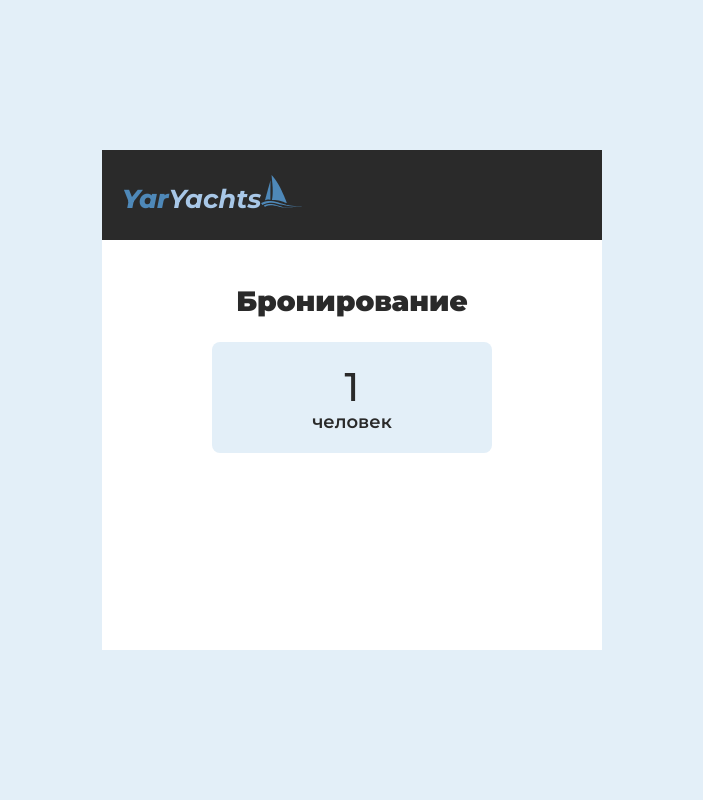
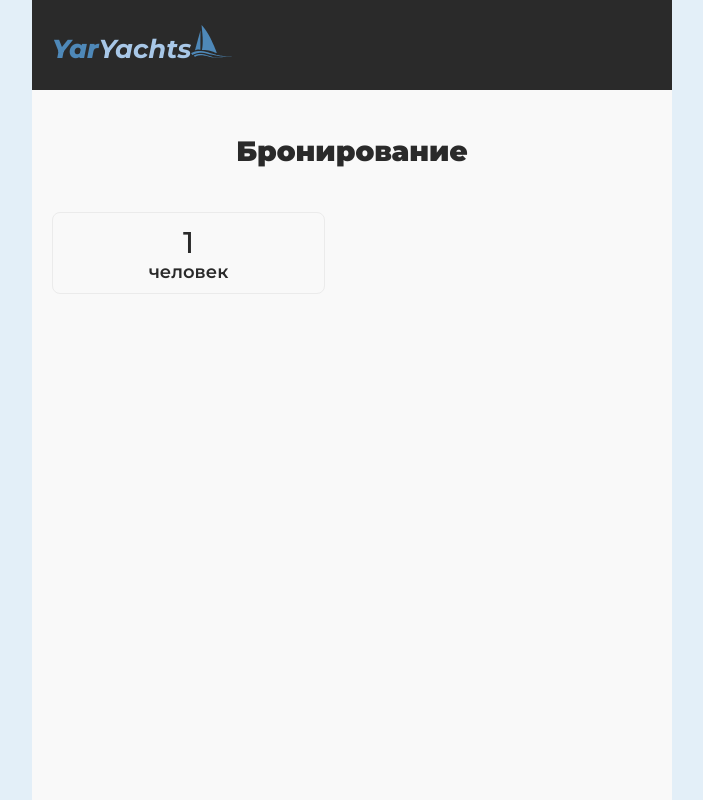
Before and after one commit to Buchaches/Yachting-school, a PHP site: page /booking.php in a window 1280 px wide. Shown: the whole page, without its empty margins (288-991 px from the left). Run offline with PHP 8.4, Linux system fonts and the light colour scheme; the visitor is signed in with stand-in values (Sample User, id 1); some libraries are stand-ins or nearby versions.

Commit message:
created a capacity counter

```diff
--- a/assets/css/booking.css
+++ b/assets/css/booking.css
@@ -13,10 +13,10 @@ body{
 
 /* --------------------------------------    Booking   --------------------------------------*/
 .booking{
-    background-color: #fff;
+    background-color: #f9f9f9;
     margin: auto;
-    width: 500px;
-    height: 500px;
+    width: 640px;
+    min-height: 100vh;
 }
 
 /* ------------------    Header   ------------------*/
@@ -26,7 +26,6 @@ body{
     display: flex;
     justify-content: space-between;
     align-items: center;
-    gap: 40px;
     background-color: #2a2a2a;
 }
 
@@ -73,20 +72,18 @@ body{
 
 /* -------    Capacity    -------*/
 .capacity{
-    margin-bottom: 20px;
+    margin: 20px 0;
     width: 100%;
     height: 100%;
     display: flex;
-    align-items: center;
-    justify-content: center;
 }
 
 .number-input{
-    padding: 20px;
+    padding: 10px;
     display: flex;
     align-items: center;
     justify-content: space-between;
-    background-color: #e3eff8;
+    border: 1px solid var(--primary-border);
     border-radius: 8px;
 }
 
@@ -105,11 +102,13 @@ body{
     display: flex;
     align-items: flex-end;
     justify-content: center;
-    font-size: 40px;
+    font-size: 30px;
     font-weight: 500;
 }
 
 .text {
-  font-size: 18px;
-  font-weight: 600;
+    font-size: 18px;
+    font-weight: 600;
+    width: 91px;
+    text-align: center;
 }
--- a/assets/js/admin/instructors.js
+++ b/assets/js/admin/instructors.js
@@ -10,7 +10,7 @@ document.addEventListener('DOMContentLoaded', function() {
     });
 });
 
-// -------------------   Окрашивание 'Статуса' и 'Аттестации'   -------------------
+// -------------   Окрашивание 'Статуса' и 'Аттестации'   -------------
 document.addEventListener("DOMContentLoaded", function() {
     let statusCells = document.getElementsByClassName("colors");
 
--- a/assets/js/booking/booking.js
+++ b/assets/js/booking/booking.js
@@ -27,14 +27,28 @@ const step = Number(input.getAttribute("step") || 1);
 var value = Number(input.getAttribute("value") || 0);
 let number = document.querySelector(".number");
 var text = document.querySelector(".text");
+var decreaseButton = document.getElementById("decreaseButton");
+var increaseButton = document.getElementById("increaseButton");
+
 number.innerHTML = value;
 
 function rename() {
   number.innerHTML = value;
-  if(value == 2 || value == 3 || value == 4){
+  if(value == 2 || value == 3 || value == 4 || value == 22 || value == 23 || value == 24){
   text.innerHTML = 'человека';
   }else{
     text.innerHTML = 'человек';
+  }
+}
+
+function activeBtn(){
+  if(value == min){
+    decreaseButton.style.opacity = "0.2"
+  }else if(value == max){
+    increaseButton.style.opacity = "0.2"
+  }else{
+    decreaseButton.style.opacity = "0.9"
+    increaseButton.style.opacity = "0.9"
   }
 }
 
@@ -47,6 +61,7 @@ function increase() {
     value += step;
   }
   rename();
+  activeBtn();
 }
 
 function decrease() {
@@ -58,4 +73,5 @@ function decrease() {
     value -= step;
   }
   rename();
+  activeBtn();
 }
--- a/booking.php
+++ b/booking.php
@@ -69,17 +69,19 @@
             <div class="capacity">
                 <div class="number-input" min="1" max="24" step="1" value="1">
                     <lord-icon
+                        id="decreaseButton"
                         onclick="decrease()"
                         src="https://cdn.lordicon.com/dykoqszm.json"
                         stroke="bold"
                         colors="primary:#2a2a2a,secondary:#2a2a2a"
-                        style="width:60px;height:60px;cursor:pointer">
+                        style="width:60px;height:60px;cursor:pointer;opacity:0.2;">
                     </lord-icon>
                     <div class="value no-select">
                         <span class="number">1</span>
                         <span class="text">человек</span>
                     </div>
                     <lord-icon
+                        id="increaseButton"
                         onclick="increase()"
                         src="https://cdn.lordicon.com/zrkkrrpl.json"
                         stroke="bold"
```
